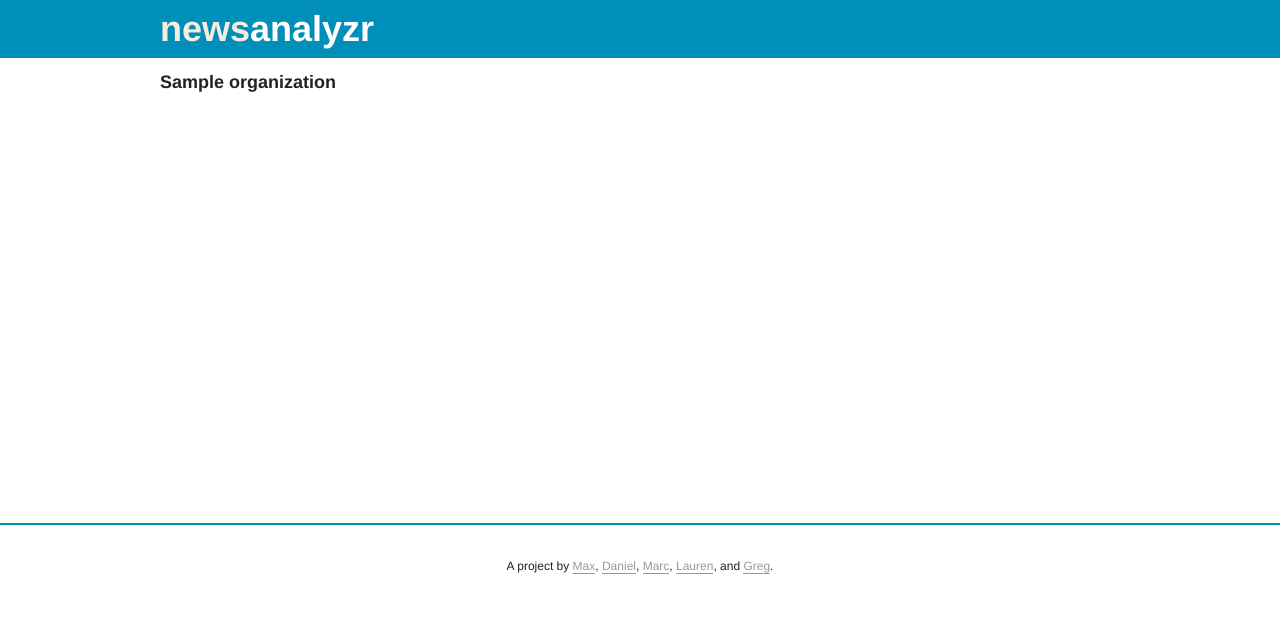
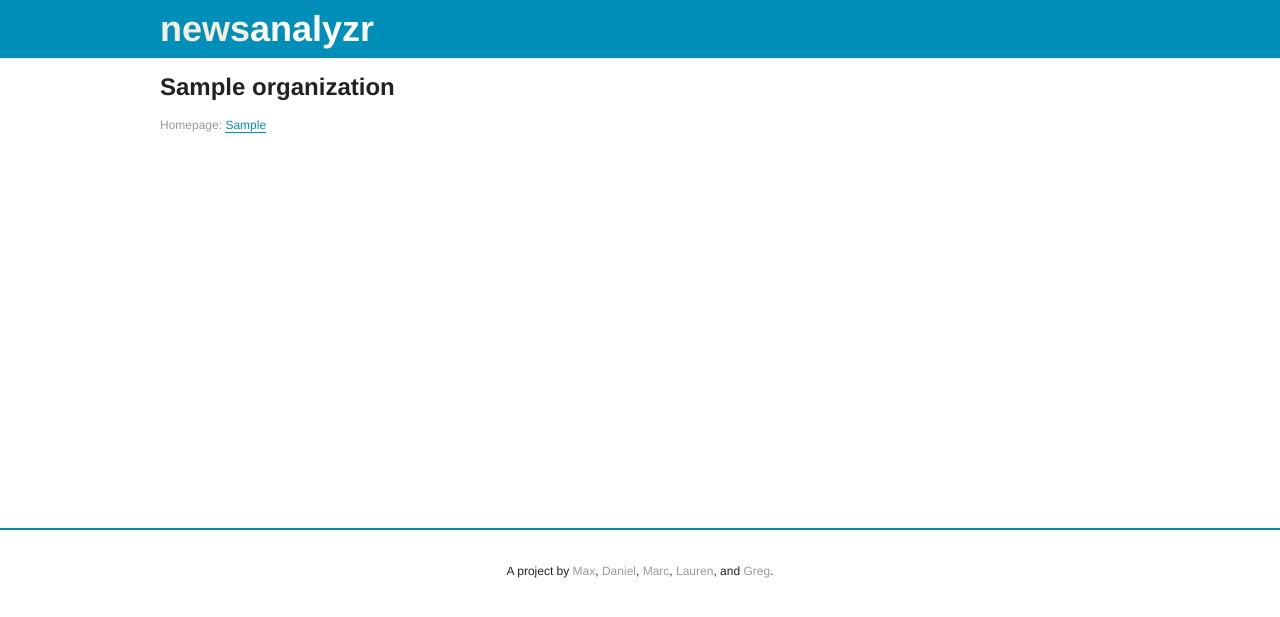
Before and after one commit to danielbachhuber/News-Analyzr, a Django app: a page that uses templates/organizations/organization_detailed.html in a window 1280 px wide. Shown: the top 617 px of the page. Run offline with Django 3.2, Linux system fonts and the light colour scheme; tables that the repository leaves empty hold one stand-in row (values such as "Sample post").

Commit message:
More detailed page styling

```diff
--- a/media/css/style.css
+++ b/media/css/style.css
@@ -20,11 +20,15 @@ h1 {
 	font-size: 36px;
 }
 
+h2 {
+    font-size: 24px;
+}
+
 a {
-	color: #0066CC;
+	color: #008FB8;
 	text-decoration: none;
-	border-bottom: 1px solid #0066CC;
 }
+
 
 .message {
     padding: 5px;
@@ -67,6 +71,24 @@ a {
 
 .main {
     min-height: 400px;
+    margin-top: 20px;
+    margin-bottom: 20px;
+}
+
+.main a {
+	color: #008FB8;
+	text-decoration: none;
+	border-bottom: 1px solid #008FB8;
+}
+
+.main a:hover {
+    background-color: #008FB8;
+    border-color: #FFFFFF;
+    color: #FFFFFF;
+}
+
+.main .meta {
+    color: #999999;
 }
 
 /**
--- a/templates/organizations/organization_detailed.html
+++ b/templates/organizations/organization_detailed.html
@@ -8,7 +8,11 @@
 
 	<h2>{{ organization.name }}</h2>
 
-	<p class="description">{{ organization.description }}</p>
+	<div class="meta">
+		<p class="homepage"><label>Homepage:</label> <a href="{{ organization.homepage }}">{{ organization.homepage }}</a></p>
+		{% if organization %}
+		{% endif %}
+	</div>
 
 </div>
 {% else %}
```
